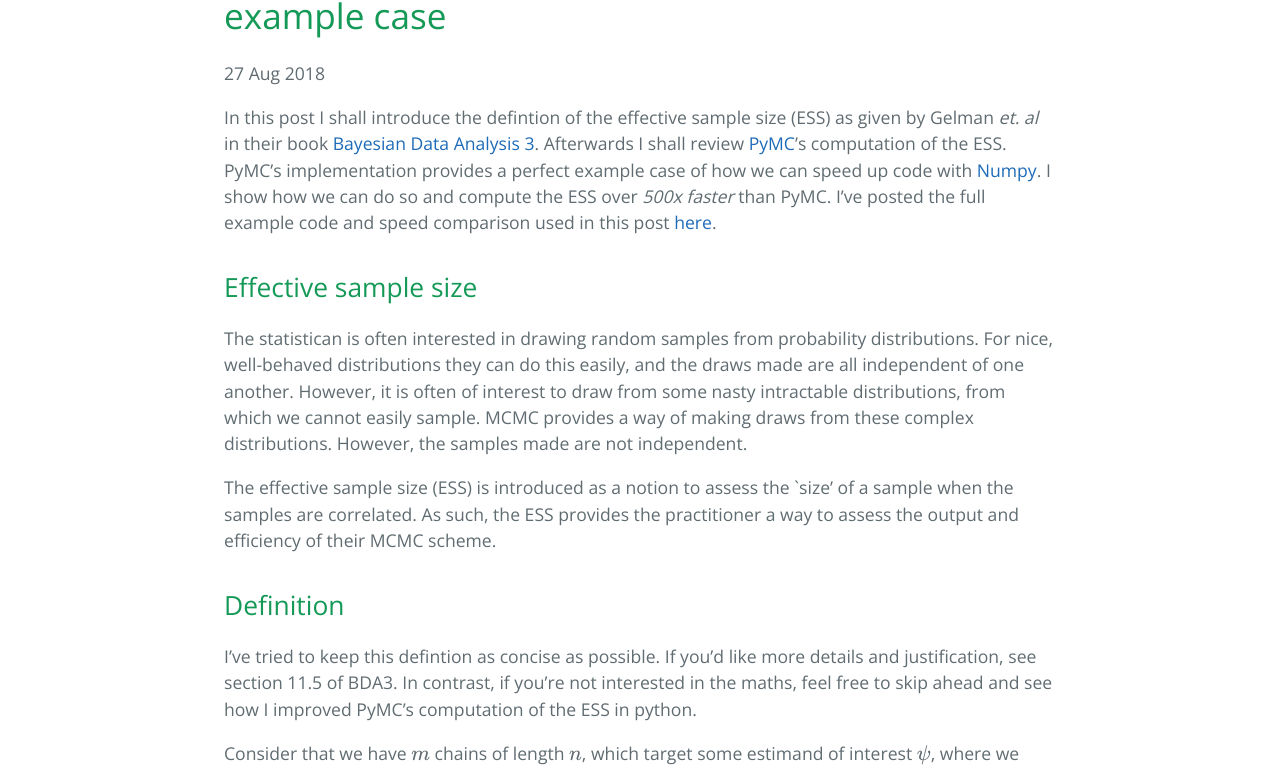
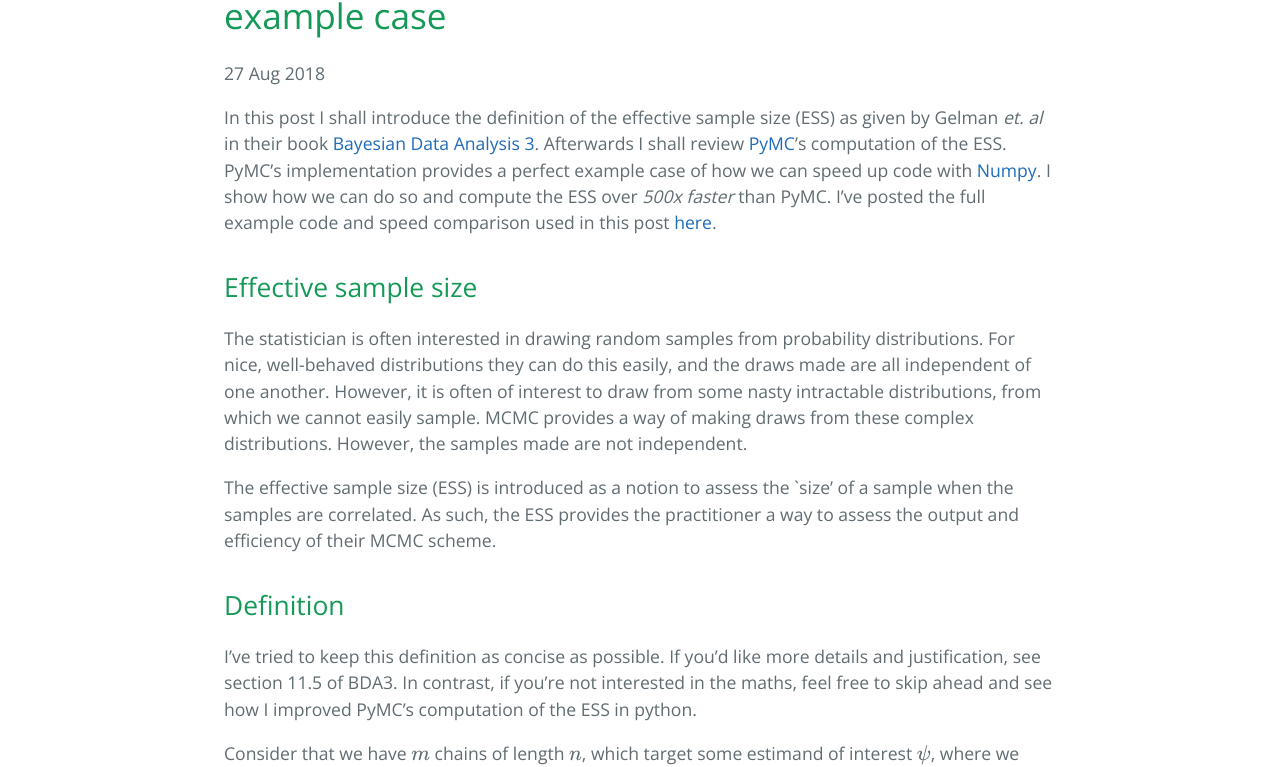
Before and after one commit to jwalton3141/jwalton3141.github.io, a Jekyll site: the page built from _posts/2018-08-27-Efficient-effective-sample-size-python.md, in a window 1280 px wide and 1400 px high. Shown: the part 348-1115 px from the top of the window. Built offline with Jekyll 4.4.1, drawn with Linux system fonts in a browser that asks for light colours; formulas are drawn with MathJax 3; comment, search, counter and statistics services are not loaded; some of the changed text lies outside the part shown.

Commit message:
Fixed spelling miskates

```diff
--- a/_posts/2018-08-27-Efficient-effective-sample-size-python.md
+++ b/_posts/2018-08-27-Efficient-effective-sample-size-python.md
@@ -6,17 +6,17 @@ mathjax: true
 comments: true
 ---
 
-In this post I shall introduce the defintion of the effective sample size (ESS) as given by Gelman *et. al* in their book [Bayesian Data Analysis 3](http://www.stat.columbia.edu/~gelman/book/). Afterwards I shall review [PyMC](https://pymc-devs.github.io/pymc/README.html#purpose)'s computation of the ESS. PyMC's implementation provides a perfect example case of how we can speed up code with [Numpy](https://docs.scipy.org/doc/numpy/user/whatisnumpy.html#what-is-numpy). I show how we can do so and compute the ESS over *500x faster* than PyMC. I've posted the full example code and speed comparison used in this post [here](https://github.com/jwalton3141/jwalton3141.github.io/blob/master/assets/ESS/rwmh.py).
+In this post I shall introduce the definition of the effective sample size (ESS) as given by Gelman *et. al* in their book [Bayesian Data Analysis 3](http://www.stat.columbia.edu/~gelman/book/). Afterwards I shall review [PyMC](https://pymc-devs.github.io/pymc/README.html#purpose)'s computation of the ESS. PyMC's implementation provides a perfect example case of how we can speed up code with [Numpy](https://docs.scipy.org/doc/numpy/user/whatisnumpy.html#what-is-numpy). I show how we can do so and compute the ESS over *500x faster* than PyMC. I've posted the full example code and speed comparison used in this post [here](https://github.com/jwalton3141/jwalton3141.github.io/blob/master/assets/ESS/rwmh.py).
 
 ## Effective sample size
 
-The statistican is often interested in drawing random samples from probability distributions. For nice, well-behaved distributions they can do this easily, and the draws made are all independent of one another. However, it is often of interest to draw from some nasty intractable distributions, from which we cannot easily sample. MCMC provides a way of making draws from these complex distributions. However, the samples made are not independent.
+The statistician is often interested in drawing random samples from probability distributions. For nice, well-behaved distributions they can do this easily, and the draws made are all independent of one another. However, it is often of interest to draw from some nasty intractable distributions, from which we cannot easily sample. MCMC provides a way of making draws from these complex distributions. However, the samples made are not independent.
 
 The effective sample size (ESS) is introduced as a notion to assess the `size' of a sample when the samples are correlated. As such, the ESS provides the practitioner a way to assess the output and efficiency of their MCMC scheme.
 
 ## Definition
 
-I've tried to keep this defintion as concise as possible. If you'd like more details and justification, see section 11.5 of BDA3. In contrast, if you're not interested in the maths, feel free to skip ahead and see how I improved PyMC's computation of the ESS in python.
+I've tried to keep this definition as concise as possible. If you'd like more details and justification, see section 11.5 of BDA3. In contrast, if you're not interested in the maths, feel free to skip ahead and see how I improved PyMC's computation of the ESS in python.
 
 Consider that we have \\( m \\) chains of length \\( n\\), which target some estimand of interest \\( \psi \\), where we label the simulations as \\( \psi\_{i, j}\\) \\( (i=1,\ldots,n;j=1,\ldots,m) \\). If the \\( n \\) simulation draws are all independent within each chain, then the between sequence variance \\( B \\) is an unbiased estimator of \\( \textrm{var}( \psi \mid y ) \\), and we have realised \\( mn \\) independent samples. Often, though, each sequence is autocorrelated and so we see that the between sequence variance \\( B \\) is greater than the posterior variance \\( \textrm{var}( \psi \mid y ) \\).
 
```
Also changed, not shown: other parts of _posts/2018-08-27-Efficient-effective-sample-size-python.md (+3 -3 lines).
